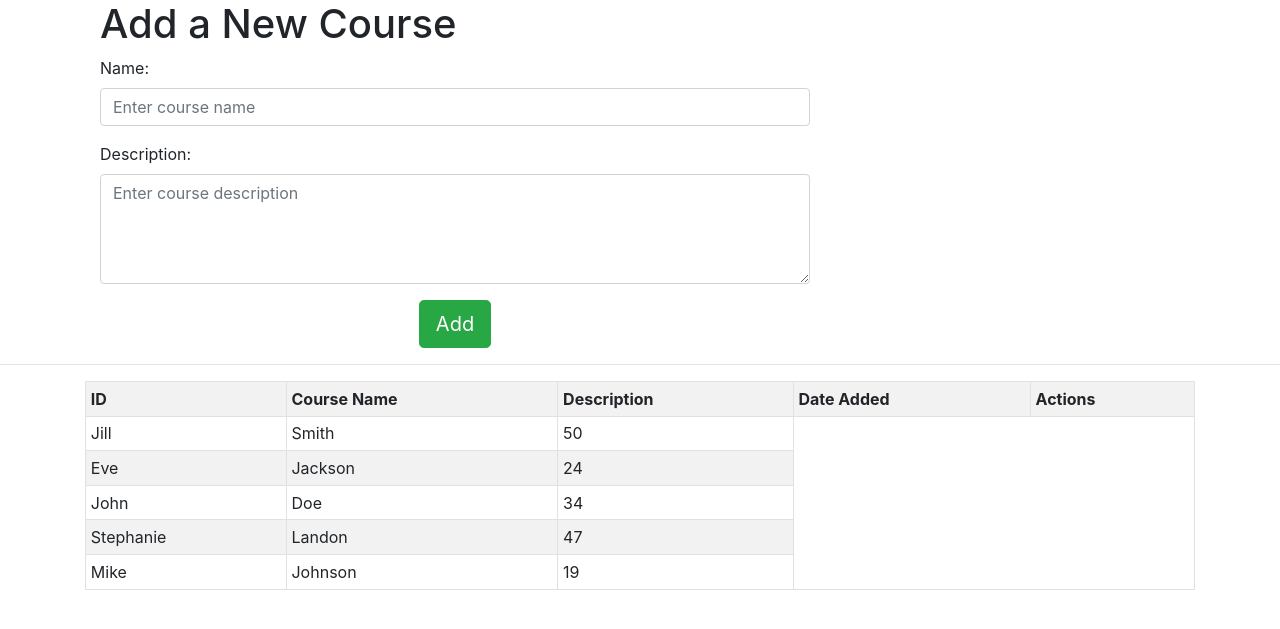
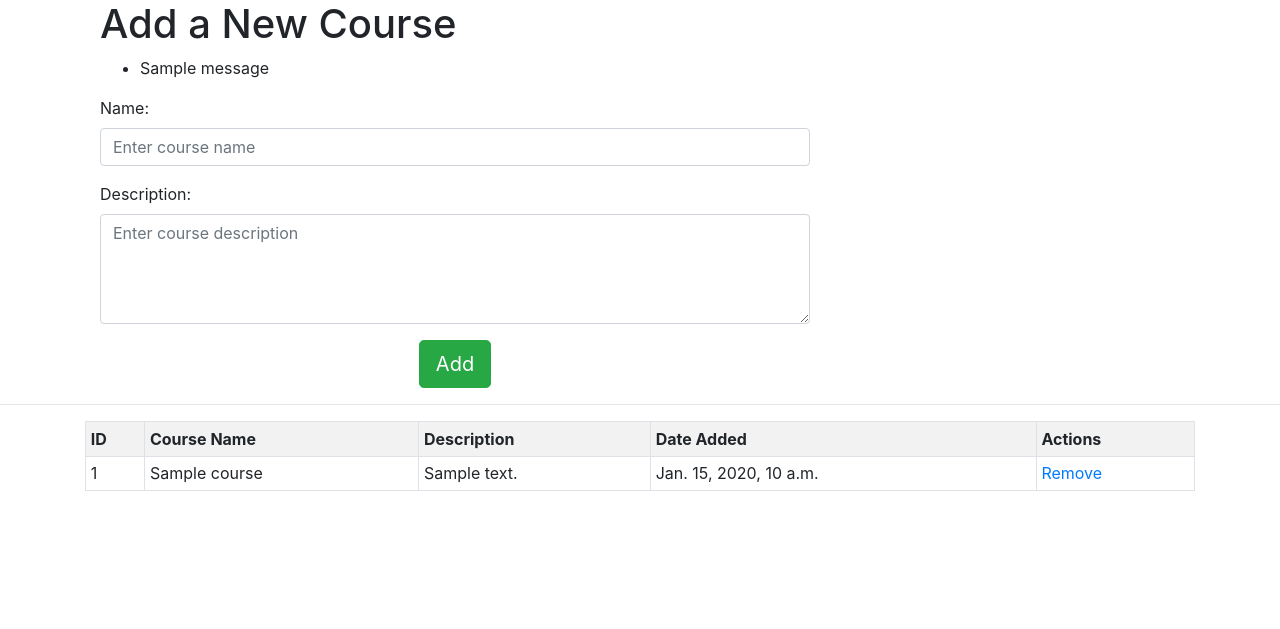
Before and after one commit to s-graham42/Django_Fullstack, a Django app: template courses_project/courses/templates/index.html in a window 1280 px wide. Shown: the top 629 px of the page. Run offline with Django 3.2, Linux system fonts and the light colour scheme; the template is opened without the code that fills it: most values are stand-ins (such as "Sample title", 1, 10 or a date in 2020); one stand-in notice (Sample message) is shown; some libraries are stand-ins or nearby versions.

Commit message:
Courses assignment complete

```diff
--- a/courses_project/courses/templates/index.html
+++ b/courses_project/courses/templates/index.html
@@ -1,19 +1,24 @@
 <!doctype html>
 <html lang="en">
-
 <head>
     <meta charset="utf-8">
     <meta name="viewport" content="width=device-width, initial-scale=1, shrink-to-fit=no">
     <title>Courses Assignment</title>
     {% load static %}
     <link rel="stylesheet" href="{% static '/css/bootstrap.css' %}">
-
 </head>
 
 <body>
     <div class="container">
         <div class="col-md-8">
             <h1 class="page-header">Add a New Course</h1>
+            {% if messages %}
+                    <ul class="messages">
+                        {% for message in messages %}
+                            <li>{{message}}</li>
+                        {% endfor %}
+                    </ul>
+            {% endif %}
             <form action="/create" method="POST">
                 {% csrf_token %}
                 <div class="form-group">
@@ -41,48 +46,16 @@
                     <th scope="col">Date Added</th>
                     <th scope="col">Actions</th>
                 </tr>
+                {% for course in all_courses %}
                 <tr>
-                    <td>Jill</td>
-                    <td>Smith</td>
-                    <td>50</td>
+                    <td>{{course.id}}</td>
+                    <td>{{course.course_name}}</td>
+                    <td>{{course.description.desc}}</td>
+                    <td>{{course.created_at}}</td>
+                    <td><a href="/courses/destroy/{{course.id}}">Remove</a></td>
                 </tr>
-                <tr>
-                    <td>Eve</td>
-                    <td>Jackson</td>
-                    <td>24</td>
-                </tr>
-                <tr>
-                    <td>John</td>
-                    <td>Doe</td>
-                    <td>34</td>
-                </tr>
-                <tr>
-                    <td>Stephanie</td>
-                    <td>Landon</td>
-                    <td>47</td>
-                </tr>
-                <tr>
-                    <td>Mike</td>
-                    <td>Johnson</td>
-                    <td>19</td>
-                </tr>
+                {% endfor %}
         </table>
     </div>
-
-
-
-
-    <!-- Optional JavaScript -->
-    <!-- jQuery first, then Popper.js, then Bootstrap JS -->
-    <script src="https://code.jquery.com/jquery-3.5.1.slim.min.js"
-        integrity="sha384-DfXdz2htPH0lsSSs5nCTpuj/zy4C+OGpamoFVy38MVBnE+IbbVYUew+OrCXaRkfj"
-        crossorigin="anonymous"></script>
-    <script src="https://cdn.jsdelivr.net/npm/popper.js@1.16.1/dist/umd/popper.min.js"
-        integrity="sha384-9/reFTGAW83EW2RDu2S0VKaIzap3H66lZH81PoYlFhbGU+6BZp6G7niu735Sk7lN"
-        crossorigin="anonymous"></script>
-    <script src="https://stackpath.bootstrapcdn.com/bootstrap/4.5.2/js/bootstrap.min.js"
-        integrity="sha384-B4gt1jrGC7Jh4AgTPSdUtOBvfO8shuf57BaghqFfPlYxofvL8/KUEfYiJOMMV+rV"
-        crossorigin="anonymous"></script>
 </body>
-
 </html>
--- a/courses_project/courses/urls.py
+++ b/courses_project/courses/urls.py
@@ -4,4 +4,6 @@ from . import views
 urlpatterns = [
     path('', views.index),
     path('create', views.create),
+    path('courses/destroy/<int:id>', views.destroy),
+    path('courses/destroy/<int:id>/delete', views.delete),
 ]
```
Also changed, not shown: courses_project/courses/models.py (+21 -3 lines), courses_project/courses/templates/destroy.html (added, +34 -0 lines), courses_project/courses/views.py (+30 -3 lines), courses_project/courses/migrations/0001_initial.py (added), courses_project/db.sqlite3.
